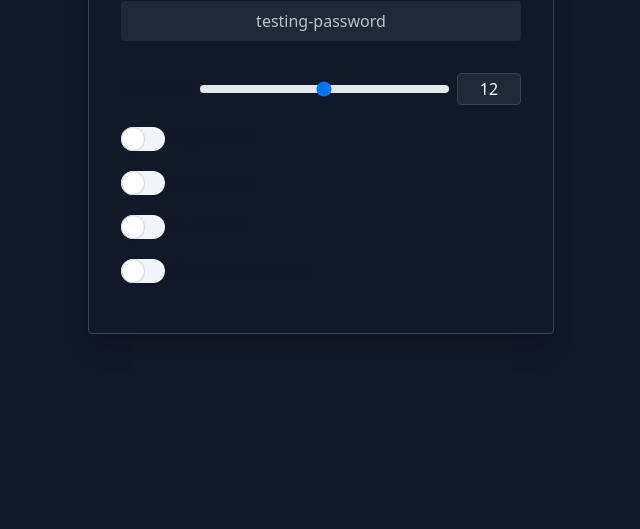
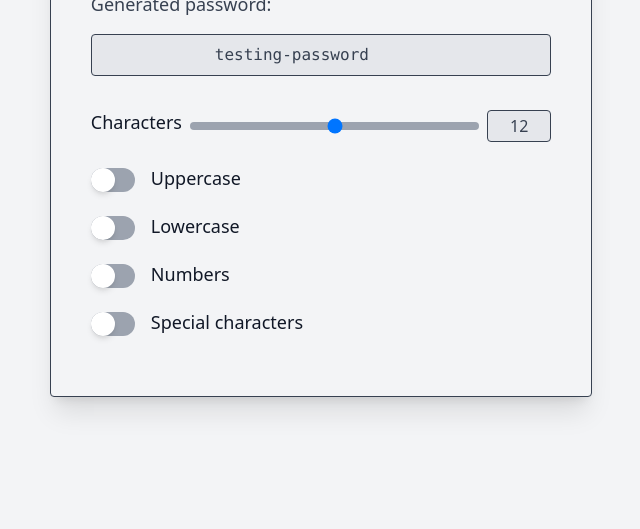
Before and after one commit to MarkelK14/password-generator, a plain HTML site: page index.html in a window 1280 px wide. Shown: the part 271-800 px from the top of the page, without its empty margins (319-959 px from the left). Drawn offline with nearby package versions, Linux system fonts and the light colour scheme.

Commit message:
Update HTML structure and styling for theme switching functionality

```diff
--- a/index.html
+++ b/index.html
@@ -7,67 +7,70 @@
     <script src="https://cdn.tailwindcss.com"></script>
     <link rel="stylesheet" href="styles/reset.css">
     <link rel="stylesheet" href="styles/style.css">
-    <script src="script/script.js"></script>
+    <script src="script/theme-switching.js"></script>
 </head>
 <body>
-    <main class="bg-gray-900 text-white min-h-screen flex items-center justify-center">
-        <div class="text-white bg-gray-900 border border-gray-700 rounded shadow-xl p-8 text-center">
-            <h1 class="text-xl">Password Generator</h1>
-            <div class="mt-4 mb-4border border-gray-700 bg-gray-800 rounded p-2 w-full text-center">
-                <p class="text-gray-200/80 w-96">testing-password</p>
+    <main class="bg-gray-100 dark:bg-gray-900 text-white min-h-screen flex items-center justify-center">
+        <div class="bg-gray-100 dark:bg-gray-900 border border-gray-700 rounded shadow-xl p-10">
+            <h1 class="text-5xl text-blue-600 dark:text-blue-400 mb-10">Password Generator</h1>
+
+            <p class="text-lg text-gray-700 dark:text-white/70 align-left">Generated password:</p>
+            <div class="mt-4 mb-4 border border-gray-700 bg-gray-200 dark:bg-gray-800 rounded p-2 w-full text-center">
+                <p class="text-gray-700 dark:text-gray-200/80 w-96 font-mono">testing-password</p>
             </div>
 
             <ul class="mt-8 text-left">
                 <li class="mb-4">
                     <div class="flex items-center mb-5 cursor-pointer gap-2 justify-center">
-                        <label for="default-range" class="block mb-2 text-sm font-medium text-gray-900 dark:text-white">Characters</label>
-                        <input id="default-range" type="range" value="50" class="w-full h-2 bg-gray-200 rounded-lg appearance-none cursor-pointer dark:bg-gray-700">
-                        <input type="text" name="length" id="length" class="w-16 h-8 text-center bg-gray-800 border border-gray-700 rounded" placeholder="12" value="12" min="1" max="100">
+                        <label for="default-range" class="block mb-2 text-lg font-medium text-gray-900 dark:text-white">Characters</label>
+                        <input id="default-range" type="range" value="50" class="w-full h-2 bg-gray-400 rounded-lg appearance-none cursor-pointer dark:bg-gray-700">
+                        <input type="text" name="length" id="length" class="w-16 h-8 text-center bg-gray-200 dark:bg-gray-800 border border-gray-700 rounded text-gray-700 dark:text-gray-200/80" placeholder="12" value="12" min="1" max="100">
                     </div>
 
                 </li>
-                <li class="flex items-center mb-5 cursor-pointer gap-2">
+                <li class="flex items-center mb-5 cursor-pointer gap-4">
                     <div class="relative inline-block w-11 h-5">
-                      <input id="uppercase" type="checkbox" class="peer appearance-none w-11 h-6 bg-slate-100 rounded-full checked:bg-blue-700 cursor-pointer transition-colors duration-300" />
-                      <label for="uppercase" class="absolute top-0 left-0 w-6 h-6 bg-white rounded-full border border-slate-300 shadow-sm transition-transform duration-300 peer-checked:translate-x-6 peer-checked:border-slate-800 cursor-pointer">
+                        <input id="uppercase" type="checkbox" class="peer appearance-none w-11 h-6 bg-gray-400 rounded-full checked:bg-blue-700 cursor-pointer transition-colors duration-300" />
+                        <label for="uppercase" class="absolute top-0 left-0 w-6 h-6 bg-white rounded-full border-2 border-white dark:border-gray-700 shadow-md transition-transform duration-300 peer-checked:translate-x-6 peer-checked:border-slate-800 cursor-pointer">
                       </label>
                     </div>
-                   <label for="uppercase" class="text-gray-900 dark:text-gray-300 text-md cursor-pointer">
+                   <label for="uppercase" class="text-gray-900 dark:text-gray-300 text-lg cursor-pointer">
                         Uppercase
                     </label>
                 </li>
-                <li class="flex items-center mb-5 cursor-pointer gap-2">
+                <li class="flex items-center mb-5 cursor-pointer gap-4">
                     <div class="relative inline-block w-11 h-5">
-                      <input id="lowercase" type="checkbox" class="peer appearance-none w-11 h-6 bg-slate-100 rounded-full checked:bg-blue-700 cursor-pointer transition-colors duration-300" />
-                      <label for="lowercase" class="absolute top-0 left-0 w-6 h-6 bg-white rounded-full border border-slate-300 shadow-sm transition-transform duration-300 peer-checked:translate-x-6 peer-checked:border-slate-800 cursor-pointer">
+                        <input id="lowercase" type="checkbox" class="peer appearance-none w-11 h-6 bg-gray-400 rounded-full checked:bg-blue-700 cursor-pointer transition-colors duration-300" />
+                        <label for="lowercase" class="absolute top-0 left-0 w-6 h-6 bg-white rounded-full border-2 border-white dark:border-gray-700 shadow-md transition-transform duration-300 peer-checked:translate-x-6 peer-checked:border-slate-800 cursor-pointer">
                       </label>
                     </div>
-                   <label for="lowercase" class="text-gray-900 dark:text-gray-300 text-md cursor-pointer">
+                   <label for="lowercase" class="text-gray-900 dark:text-gray-300 text-lg cursor-pointer">
                         Lowercase
                     </label>
                 </li>
-                <li class="flex items-center mb-5 cursor-pointer gap-2">
+                <li class="flex items-center mb-5 cursor-pointer gap-4">
                     <div class="relative inline-block w-11 h-5">
-                      <input id="numbers" type="checkbox" class="peer appearance-none w-11 h-6 bg-slate-100 rounded-full checked:bg-blue-700 cursor-pointer transition-colors duration-300" />
-                      <label for="numbers" class="absolute top-0 left-0 w-6 h-6 bg-white rounded-full border border-slate-300 shadow-sm transition-transform duration-300 peer-checked:translate-x-6 peer-checked:border-slate-800 cursor-pointer">
+                        <input id="numbers" type="checkbox" class="peer appearance-none w-11 h-6 bg-gray-400 rounded-full checked:bg-blue-700 cursor-pointer transition-colors duration-300" />
+                        <label for="numbers" class="absolute top-0 left-0 w-6 h-6 bg-white rounded-full border-2 border-white dark:border-gray-700 shadow-md transition-transform duration-300 peer-checked:translate-x-6 peer-checked:border-slate-800 cursor-pointer">
                       </label>
                     </div>
-                   <label for="numbers" class="text-gray-900 dark:text-gray-300 text-md cursor-pointer">
+                   <label for="numbers" class="text-gray-900 dark:text-gray-300 text-lg cursor-pointer">
                         Numbers
                     </label>
                 </li>
-                <li class="flex items-center mb-5 cursor-pointer gap-2">
+                <li class="flex items-center mb-5 cursor-pointer gap-4">
                     <div class="relative inline-block w-11 h-5">
-                      <input id="specialChars" type="checkbox" class="peer appearance-none w-11 h-6 bg-slate-100 rounded-full checked:bg-blue-700 cursor-pointer transition-colors duration-300" />
-                      <label for="specialChars" class="absolute top-0 left-0 w-6 h-6 bg-white rounded-full border border-slate-300 shadow-sm transition-transform duration-300 peer-checked:translate-x-6 peer-checked:border-slate-800 cursor-pointer">
+                        <input id="specialChar" type="checkbox" class="peer appearance-none w-11 h-6 bg-gray-400 rounded-full checked:bg-blue-700 cursor-pointer transition-colors duration-300" />
+                        <label for="specialChar" class="absolute top-0 left-0 w-6 h-6 bg-white rounded-full border-2 border-white dark:border-gray-700 shadow-md transition-transform duration-300 peer-checked:translate-x-6 peer-checked:border-slate-800 cursor-pointer">
                       </label>
                     </div>
-                   <label for="specialChars" class="text-gray-900 dark:text-gray-300 text-md cursor-pointer">
+                   <label for="specialChar" class="text-gray-900 dark:text-gray-300 text-lg cursor-pointer">
                         Special characters
                     </label>
                 </li>
             </ul>
         </div>
     </main>
+    <script src="script/theme-switching.js"></script>
 </body>
 </html>
```
